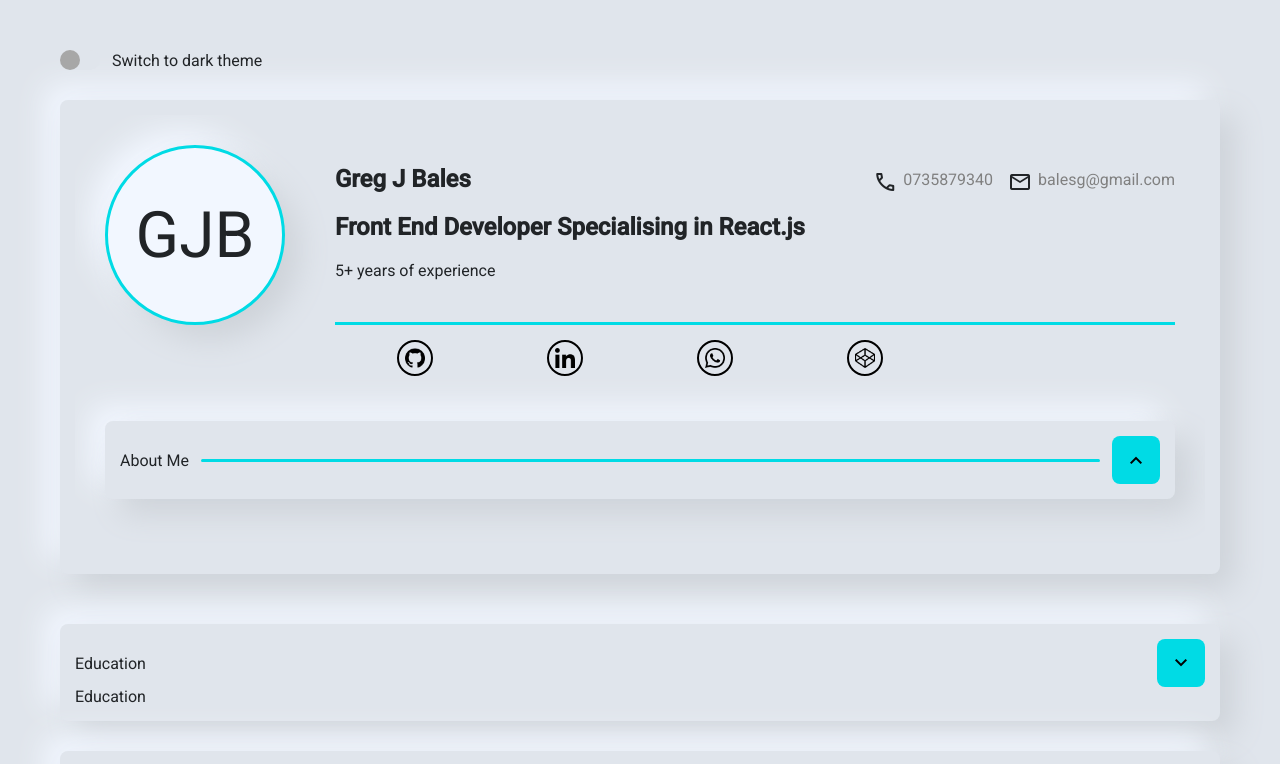
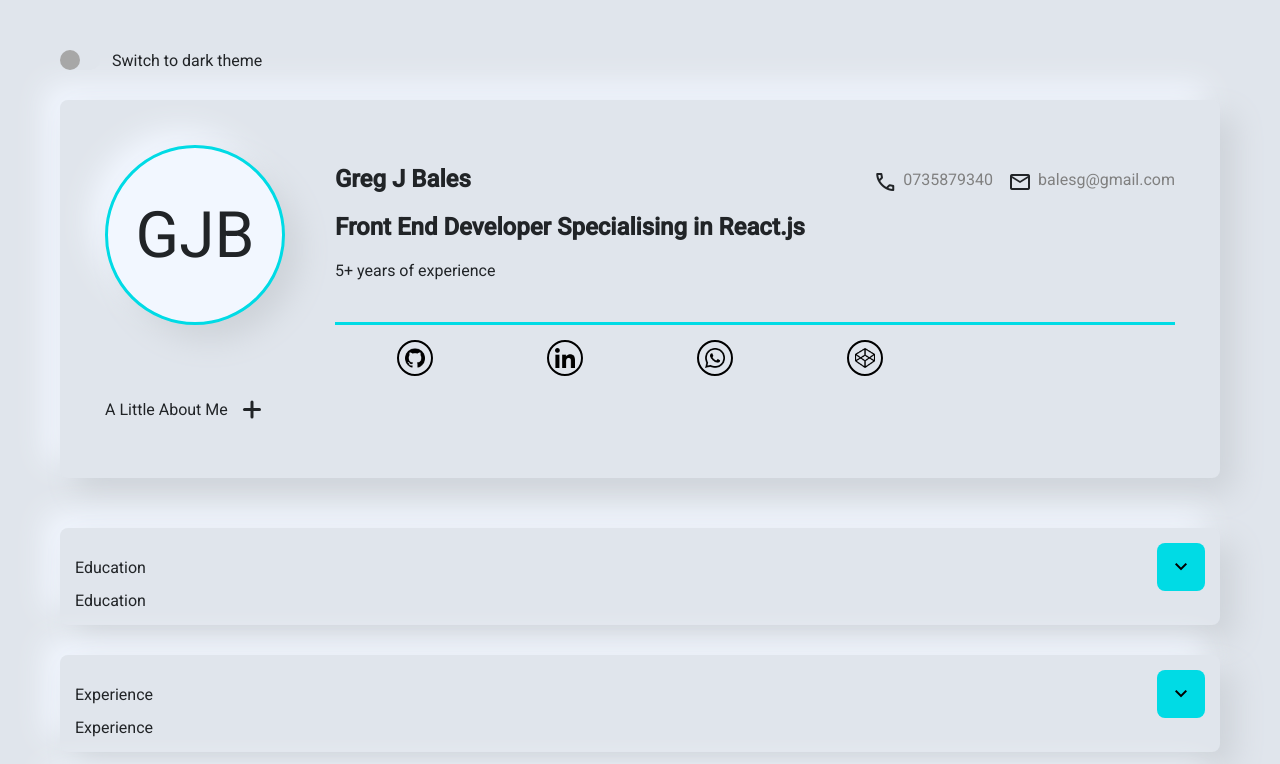
Before and after one commit to Infamous8/react-resume, a React (Create React App) app: page / in a window 1280 px wide. Shown: the top 764 px of the page. Built offline with nearby package versions, Linux system fonts and the light colour scheme.

Commit message:
fixes errors caused by using restricted name in props, updates content cell to not animate non-collapsible cells content.

```diff
--- a/src/App.tsx
+++ b/src/App.tsx
@@ -7,7 +7,7 @@ interface ThemeContextProps {
 }
 
 export interface StyledComponentProps {
-    mode: boolean
+    dark: boolean
 }
 
 export const ThemeContext = createContext<ThemeContextProps>({mode: true, toggleMode: () => null})
--- a/src/components/atoms/avatar.tsx
+++ b/src/components/atoms/avatar.tsx
@@ -11,7 +11,7 @@ export const Avatar: React.FC<AvatarProps> = (props) => {
     const contentUser = contentData.user;
     const userString = contentUser.firstName?.charAt(0) + contentUser.middleName?.charAt(0) + contentUser.lastname?.charAt(0);
     return (
-        <StyledAvatar mode={mode}>
+        <StyledAvatar dark={mode}>
             {!contentStyle.avatar && <UserInitials>{userString}</UserInitials>}
             {contentStyle.avatar && <UserImage/>}
         </StyledAvatar>
@@ -26,9 +26,9 @@ const StyledAvatar = styled.div<StyledComponentProps>`
   align-items: center;
   justify-content: center;
   border: 3px solid #00DBE5;
-  background-color: ${props => props.mode ? '#F2F7FF' : 'rgba(0,0,0,.2)'};
+  background-color: ${props => props.dark ? '#F2F7FF' : 'rgba(0,0,0,.2)'};
   overflow: hidden;
-  box-shadow: ${props => props.mode ? '15px 15px 30px #CED3D9, -15px -15px 30px #F2F7FF' : '-12px -12px 12px 0 rgba(58, 58, 58, 0.3),12px 12px 12px 0 rgba(0,0,0,.2)'}; //DARK MODE
+  box-shadow: ${props => props.dark ? '15px 15px 30px #CED3D9, -15px -15px 30px #F2F7FF' : '-12px -12px 12px 0 rgba(58, 58, 58, 0.3),12px 12px 12px 0 rgba(0,0,0,.2)'}; //DARK MODE
   transition: background-color, box-shadow .2s cubic-bezier(0.4, 0.0, 0.2, 1);
 `
 
--- a/src/components/atoms/button.tsx
+++ b/src/components/atoms/button.tsx
@@ -1,12 +1,14 @@
-import React, {useState} from "react";
+import React, {useContext, useState} from "react";
 import styled from "styled-components";
 import {MaterialIcon} from "./material-icon";
+import {StyledComponentProps, ThemeContext} from "../../App";
 
 interface ButtonProps {
     href?: string
     onClick?: () => void
     children?: React.ReactNode
     collapsedDefault?: boolean
+    simple?: boolean
 }
 
 interface LinkProps {
@@ -26,7 +28,14 @@ export const Button: React.FC<ButtonProps> = (props) => {
                 <Link href={props.href} children={props.children}/>
             )}
             {props.href === undefined && props.onClick && (
-                <ChevronButton onClick={props.onClick} collapsedDefault={props.collapsedDefault}/>
+                <>
+                    {!props.simple && (
+                        <ChevronButton onClick={props.onClick} collapsedDefault={props.collapsedDefault}/>
+                    )}
+                    {props.simple && (
+                        <SimplifiedChevronButton onClick={props.onClick} collapsedDefault={props.collapsedDefault} />
+                    )}
+                </>
             )}
         </>
     )
@@ -58,6 +67,25 @@ const ChevronButton: React.FC<ChevronButtonProps> = (props) => {
     )
 }
 
+const SimplifiedChevronButton: React.FC<ChevronButtonProps> = (props) => {
+    const mode = useContext(ThemeContext).mode
+    const defaultRotated = props.collapsedDefault !== undefined ? props.collapsedDefault : false
+    const [rotated, setRotated] = useState(defaultRotated)
+
+    const onClick = () => {
+        setRotated(!rotated);
+        props.onClick();
+    }
+    return (
+        <StyledSimplifiedChevronButton onClick={onClick}>
+            <SimplifiedChevronIconWrap>
+                <SimpleIcon dark={mode}/>
+                <SimpleIcon dark={mode} style={rotated ? {transform: 'rotate(90deg)'} : {}}/>
+            </SimplifiedChevronIconWrap>
+        </StyledSimplifiedChevronButton>
+    )
+}
+
 const StyledButton = styled.button`
   min-width: 48px;
   min-height: 48px;
@@ -82,6 +110,33 @@ const StyledButton = styled.button`
   }
 `
 
+const StyledSimplifiedChevronButton = styled.button`
+  width: 48px;
+  height: 48px;
+  border: none;
+  background: transparent;
+  outline: none;
+  cursor: pointer;
+`
+
+const SimplifiedChevronIconWrap = styled.div`
+  width: 100%;
+  height: 100%;
+  display: flex;
+  align-items: center;
+  justify-content: center;
+  position: relative;
+`
+
+const SimpleIcon = styled.div<StyledComponentProps>`
+  width: 18px;
+  height: 3px;
+  border-radius: 2px;
+  background-color: ${props => props.dark ? '#212427' : '#F8F0E3'};
+  position: absolute;
+  transition: all .2s cubic-bezier(0.4, 0.0, 0.2, 1);
+`
+
 const Chevron = styled.div`
   transition: all .2s cubic-bezier(0.4, 0.0, 0.2, 1);
   pointer-events: none;
--- a/src/components/atoms/content-cell.tsx
+++ b/src/components/atoms/content-cell.tsx
@@ -20,7 +20,7 @@ export const ContentCell: React.FC<ContentCellProps> = (props) => {
     }
 
     return (
-        <StyledContentCell mode={mode}>
+        <StyledContentCell dark={mode}>
             {props.collapsible && (
                 <CellControls>
                     <ControlsTitle>
@@ -36,17 +36,62 @@ export const ContentCell: React.FC<ContentCellProps> = (props) => {
                     </ControlsButtonWrap>
                 </CellControls>
             )}
-            {collapsed && (
+            {collapsed && props.collapsible && (
                 <CellContentCollapse>
                     {!collapsed && props.children}
                 </CellContentCollapse>
             )}
-            {!collapsed && (
+            {!collapsed && props.collapsible && (
                 <CellContentExpand>
                     {props.children}
                 </CellContentExpand>
             )}
+            {!props.collapsible && (
+                <CellContentNoCollapse>
+                    {props.children}
+                </CellContentNoCollapse>
+            )}
         </StyledContentCell>
+    )
+}
+
+export const SimplifiedContentCell: React.FC<ContentCellProps> = (props) => {
+    const mode = useContext(ThemeContext).mode
+    const [collapsed, setCollapsed] = useState(props.collapsedDefault)
+
+    const toggleCollapse = () => {
+        setCollapsed(!collapsed)
+    }
+    return (
+        <StyledSimplifiedContentCell>
+            {props.collapsible && (
+                <CellControls>
+                    <ControlsTitle>
+                        {props.section && props.section}
+                        {props.title && props.title}
+                    </ControlsTitle>
+                    <ControlsButtonWrap>
+                        <Button simple={true} onClick={toggleCollapse} collapsedDefault={props.collapsedDefault} />
+                    </ControlsButtonWrap>
+                </CellControls>
+            )}
+            {collapsed && props.collapsible && (
+                <CellContentCollapse>
+                    {!collapsed && props.children}
+                </CellContentCollapse>
+            )}
+            {!collapsed && props.collapsible && (
+                <CellContentExpand>
+                    {props.children}
+                </CellContentExpand>
+            )}
+            {!props.collapsible && (
+                <div>
+                    test
+                    {props.children}
+                </div>
+            )}
+        </StyledSimplifiedContentCell>
     )
 }
 
@@ -54,10 +99,14 @@ const StyledContentCell = styled.div<StyledComponentProps>`
   border-radius: 8px;
   padding: 15px;
   overflow: hidden;
-  background-color: ${props => props.mode ? '#E0E5EC' : '#262626'};
-  box-shadow: ${props => props.mode ? '15px 15px 30px #CED3D9, -15px -15px 30px #F2F7FF' : '-12px -12px 12px 0 rgba(58, 58, 58, 0.3),12px 12px 12px 0 rgba(0,0,0,.2)'} ;
+  background-color: ${props => props.dark ? '#E0E5EC' : '#262626'};
+  box-shadow: ${props => props.dark ? '15px 15px 30px #CED3D9, -15px -15px 30px #F2F7FF' : '-12px -12px 12px 0 rgba(58, 58, 58, 0.3),12px 12px 12px 0 rgba(0,0,0,.2)'} ;
   margin-bottom: 30px;
   transition: all .2s cubic-bezier(0.4, 0.0, 0.2, 1);
+`
+
+const StyledSimplifiedContentCell = styled.div`
+  margin-top: 60px;
 `
 
 const CellControls = styled.div`
@@ -146,3 +195,7 @@ const CellContentCollapse = styled.div`
     }
   }
 `
+
+const CellContentNoCollapse = styled.div`
+  animation: none;
+`
--- a/src/components/atoms/png-icon.tsx
+++ b/src/components/atoms/png-icon.tsx
@@ -14,7 +14,7 @@ export const PngIcon: React.FC<MaterialIconPhoneProps> = (props) => {
     const iconImg = require(`../../assets/icons/${props.mode}/${props.type}.png`)
     return (
         <StyledPngIcon href={props.href} target={"_blank"}>
-            <PngIconContent mode={mode}>
+            <PngIconContent dark={mode}>
                 <img src={iconImg} alt={`${props.type} icon`} />
             </PngIconContent>
             <ToolTipWrap className={'tooltip'}>
@@ -36,14 +36,14 @@ const PngIconContent = styled.div<StyledComponentProps>`
   display: flex;
   align-items: center;
   justify-content: center;
-  border: ${props => props.mode ? '2px solid #000000' : '2px solid #FFFFFF'};
+  border: ${props => props.dark ? '2px solid #000000' : '2px solid #FFFFFF'};
   border-radius: 50%;
   position: relative;
   transition: all .2s cubic-bezier(0.4, 0.0, 0.2, 1);
   img {
     height: 20px;
     width: auto;
-    filter: ${props => props.mode? 'invert(0)' : 'invert(1)'};
+    filter: ${props => props.dark? 'invert(0)' : 'invert(1)'};
     transition: all .2s cubic-bezier(0.4, 0.0, 0.2, 1);
   }
   :hover + .tooltip {
--- a/src/components/organisms/Header.tsx
+++ b/src/components/organisms/Header.tsx
@@ -4,7 +4,7 @@ import {SelfContainedContentCell} from "../molecules/self-contained-content-cell
 import {Avatar} from "../atoms/avatar";
 import {UserDetails} from "../atoms/user-details";
 import {UserLinks} from "../atoms/user-links";
-import {ContentCell} from "../atoms/content-cell";
+import {SimplifiedContentCell} from "../atoms/content-cell";
 
 interface HeaderProps {
     margin?: string
@@ -19,9 +19,9 @@ export const Header: React.FC<HeaderProps> = (props) => {
                     <UserDetails/>
                 </UserContent>
                 <UserLinks/>
-                <ContentCell title={'About me'} collapsible={true} collapsedDefault={true}>
-                    About Me
-                </ContentCell>
+                <SimplifiedContentCell title={'A little about me'} collapsible={true} collapsedDefault={true}>
+                    A little about me
+                </SimplifiedContentCell>
             </HeaderContent>
         </SelfContainedContentCell>
     )
```
